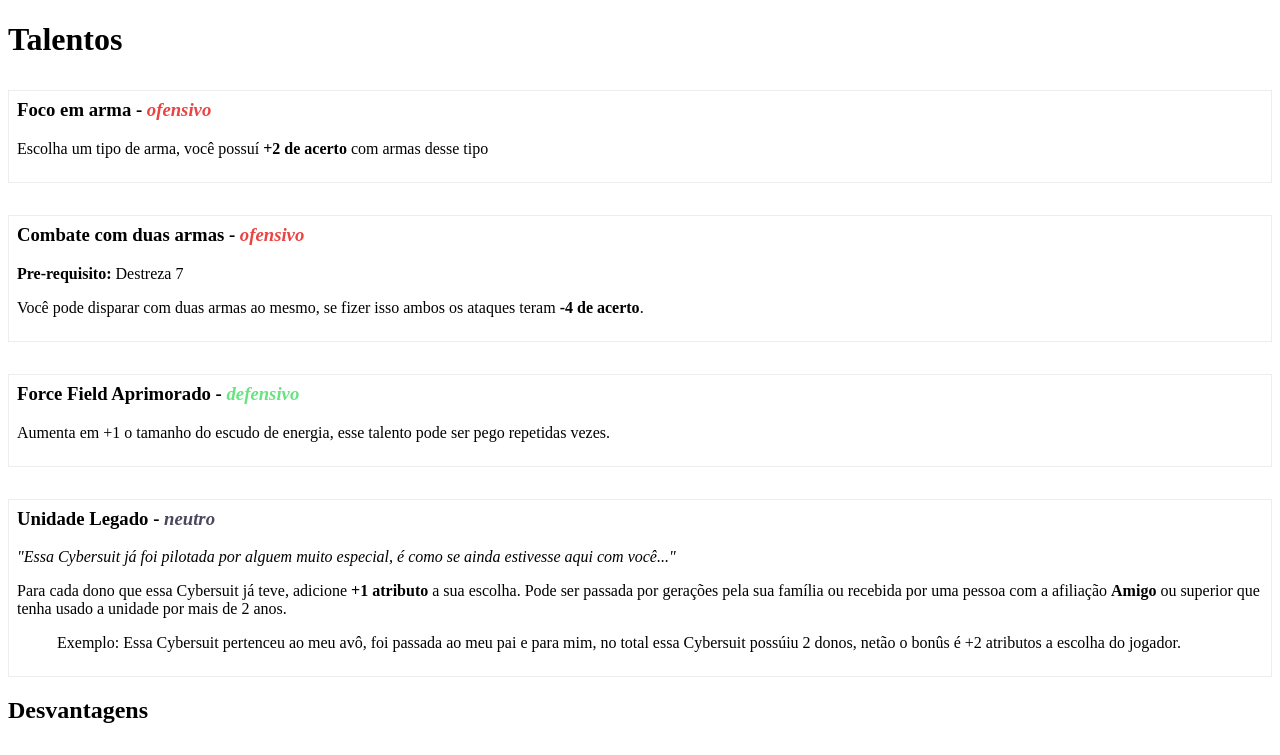
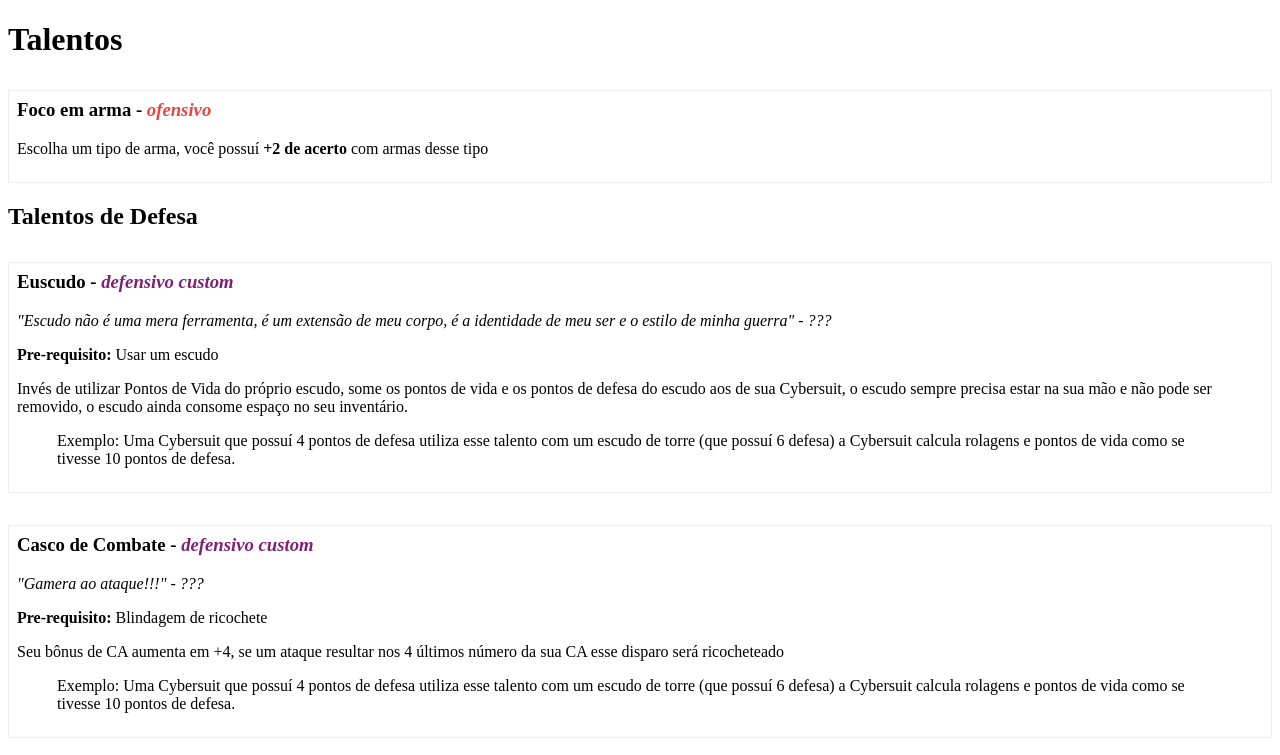
Before and after one commit to ThomasKruchelski/new-frontiers-rpg, a Next.js app: page /documentacao/talentos/talentos-cybersuit in a window 1280 px wide. Shown: the top 755 px of the page. Built offline with nearby package versions, Linux system fonts and the light colour scheme.

Commit message:
add new talents

```diff
--- a/pages/documentacao/talentos/talentos-cybersuit.mdx
+++ b/pages/documentacao/talentos/talentos-cybersuit.mdx
@@ -7,15 +7,55 @@
 
 </div>
 
+## Talentos de Defesa
+
+<div class='box-border'>
+    ### Euscudo - <i class='cumstom-purple'>defensivo custom</i>
+
+    *"Escudo não é uma mera ferramenta, é um extensão de meu corpo, é a identidade de meu ser e o estilo
+    de minha guerra" - ???*
+
+    **Pre-requisito:** Usar um escudo
+
+    <p>Invés de utilizar Pontos de Vida do próprio escudo, some os pontos de vida e os pontos de defesa do
+    escudo aos de sua Cybersuit, o escudo sempre precisa estar na sua mão e não pode ser removido, o escudo
+    ainda consome espaço no seu inventário.</p>
+
+    > Exemplo: Uma Cybersuit que possuí 4 pontos de defesa utiliza esse talento com um escudo de torre
+    > (que possuí 6 defesa) a Cybersuit calcula rolagens e pontos de vida como se tivesse 10 pontos de defesa.
+
+</div>
+
+<div class='box-border'>
+    ### Casco de Combate - <i class='cumstom-purple'>defensivo custom</i>
+
+    *"Gamera ao ataque!!!" - ???*
+
+    **Pre-requisito:** Blindagem de ricochete
+
+    <p>Seu bônus de CA aumenta em +4, se um ataque resultar nos 4 últimos número da sua CA esse disparo
+    será ricocheteado</p>
+
+    > Exemplo: Uma Cybersuit que possuí 4 pontos de defesa utiliza esse talento com um escudo de torre
+    > (que possuí 6 defesa) a Cybersuit calcula rolagens e pontos de vida como se tivesse 10 pontos de defesa.
+
+</div>
+
+
+
+## Talentos de Mobilidade
+
 <div class='box-border'>
     ### Combate com duas armas - <i class='atack-red'>ofensivo</i>
 
-    **Pre-requisito:** Destreza 7
+    **Pre-requisito:** Mobilidade 7
 
     <p>Você pode disparar com duas armas ao mesmo, se fizer isso ambos os ataques
     teram **-4 de acerto**.</p>
 
 </div>
+
+## Talentos de Campo de Força
 
 <div class='box-border'>
     ### Force Field Aprimorado - <i class='defense-green'>defensivo</i>
--- a/styles.css
+++ b/styles.css
@@ -1,66 +1,74 @@
-.flex{
+.flex {
     display: flex;
 }
 
-.relative{
+.relative {
     position: relative;
 }
 
-.w-full{
+.w-full {
     width: 100%;
 }
 
-.w-50{
-    width:50%;
+.w-50 {
+    width: 50%;
 }
 
-.justify-center{
+.justify-center {
     justify-content: center;
 }
 
-.float-right{
+.float-right {
     float: right;
 }
 
-.text-center{
+.text-center {
     text-align: center;
 }
 
-.defense-green, .defense-green h3{
-    color:#67E480 !important
+.defense-green,
+.defense-green h3 {
+    color: #67E480 !important
 }
 
-    .atack-red, .atack-red h3{
-    color:#EB4242 !important
+.atack-red,
+.atack-red h3 {
+    color: #EB4242 !important
 }
 
-.neutral-gray, .neutral-gray h3{
+.cumstom-purple,
+.cumstom-purple h3 {
+    color: #802075 !important
+}
+
+.neutral-gray,
+.neutral-gray h3 {
     color: #4b475c !important
 }
 
-.new{
-    color:#ee9b00;
+.new {
+    color: #ee9b00;
     padding-left: .5rem;
 }
 
-.box-border{
-    border: 1px solid rgba(229,229,229,.7);
+.box-border {
+    border: 1px solid rgba(229, 229, 229, .7);
     padding: .5rem;
     margin-top: 2rem;
 }
 
-.box-border h3{
+.box-border h3 {
     margin-top: 0px;
 }
 
-:is(html[class~=dark] .box-border){
-    border-color: rgba(38,38,38);
+:is(html[class~=dark] .box-border) {
+    border-color: rgba(38, 38, 38);
 }
 
-.arma-slot h3{
-    border-bottom: 1px solid rgba(229,229,229,.7);
+.arma-slot h3 {
+    border-bottom: 1px solid rgba(229, 229, 229, .7);
 }
 
-:is(html[class~=dark] .arma-slot h3){
-    border-color: rgba(38,38,38);
+:is(html[class~=dark] .arma-slot h3) {
+    border-color: rgba(38, 38, 38);
 }
```
